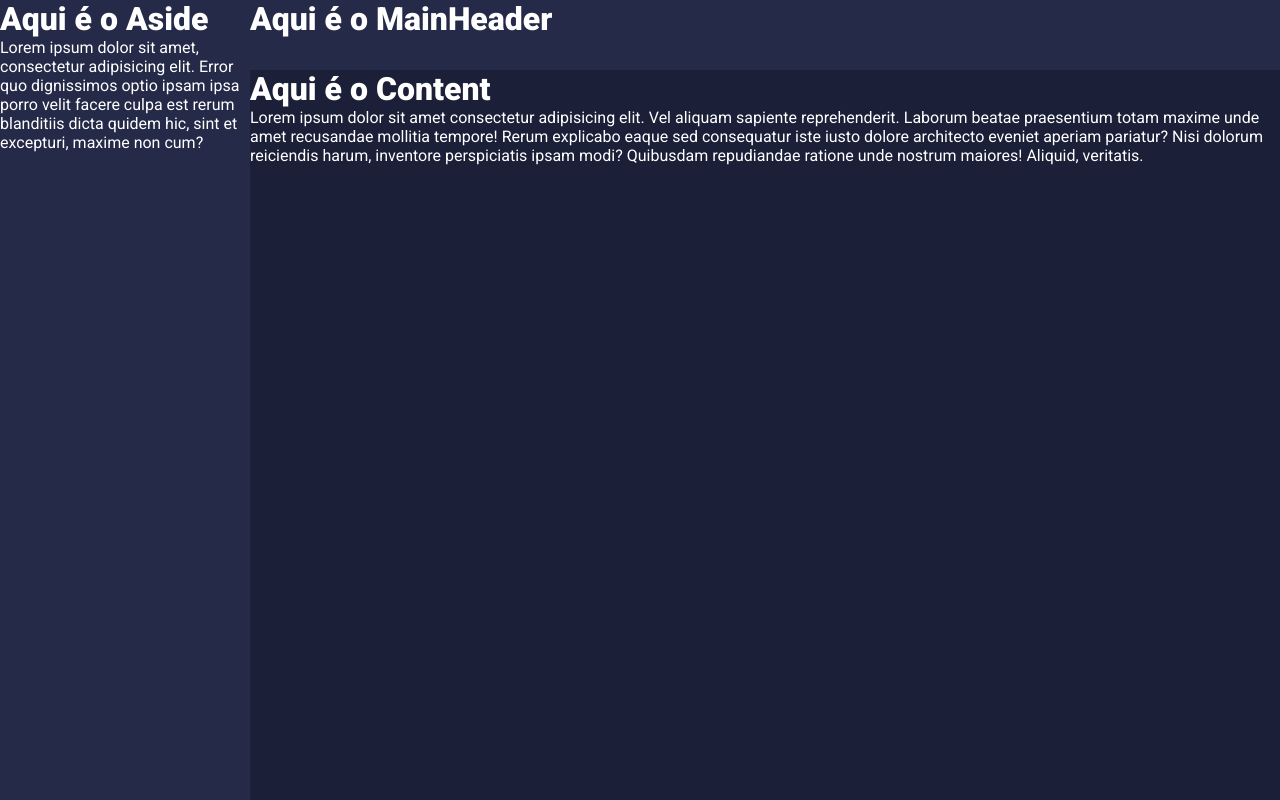
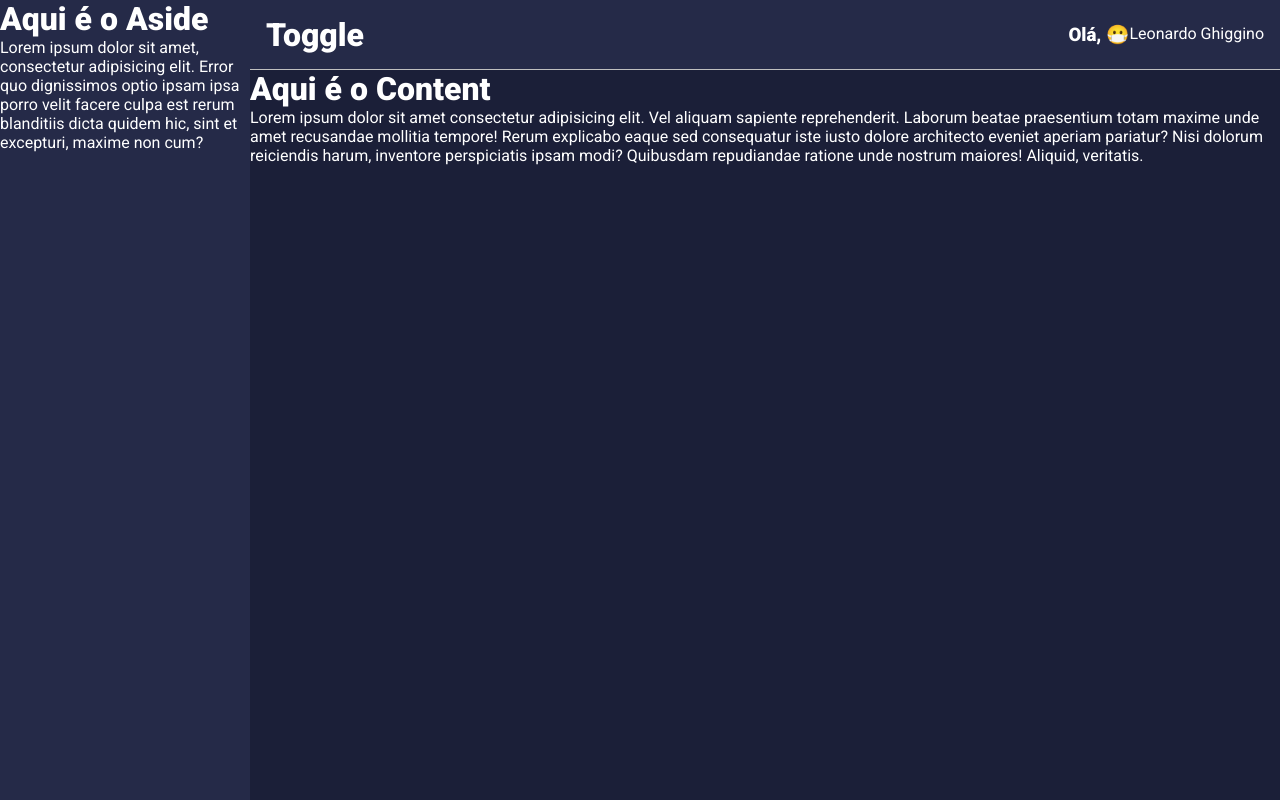
Before and after one commit to lghiggino/minha-carteira, a React (Create React App) app: page / in a window 1280 px wide. Built offline with nearby package versions, Linux system fonts and the light colour scheme.

Commit message:
12 - criando o headder principal

```diff
--- /dev/null
+++ b/src/Utils/emojis.ts
@@ -0,0 +1 @@
+export default ['😀', '😁', '😅', '🎉', '😳', '😷', '🤑']
--- a/src/components/MainHeader/index.tsx
+++ b/src/components/MainHeader/index.tsx
@@ -1,11 +1,28 @@
-import React from "react";
+import React, { useMemo } from "react";
+import emojis from "../../Utils/emojis";
 
-import { Container } from "./styles";
+import {
+    Container,
+    Profile,
+    Welcome,
+    UserName
+} from "./styles";
 
 const MainHeader: React.FC = () => {
+
+    const emoji = useMemo(() => {
+        const index = Math.floor(Math.random() * emojis.length)
+        return emojis[index]
+    },[])
+
     return (
         <Container>
-            <h1>Aqui é o MainHeader</h1>
+            <h1>Toggle</h1>
+
+            <Profile>
+                <Welcome>Olá, {emoji}</Welcome>
+                <UserName>Leonardo Ghiggino</UserName>
+            </Profile>
         </Container>
     )
 }
--- a/src/components/MainHeader/styles.ts
+++ b/src/components/MainHeader/styles.ts
@@ -4,4 +4,23 @@ export const Container = styled.div`
     grid-area: MH;
     background-color: ${props => props.theme.colors.secondary};
     color: ${props => props.theme.colors.white};
+    display: flex;
+    justify-content: space-between;
+    align-items: center;
+    padding: 0 1rem;
+    border-bottom: 1px solid ${props => props.theme.colors.gray}
 `;
+
+export const Profile = styled.div`
+    display: flex;
+    direction: row;
+    color: ${props => props.theme.colors.white}
+`;
+export const Welcome = styled.h3`
+    display: flex;
+
+`;
+export const UserName = styled.span`
+    display: flex;
+
+`;
```
